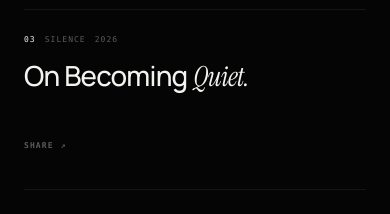
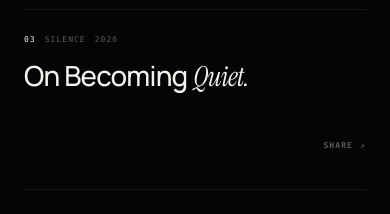
Before and after one commit to shahriarbappy60-ship-it/personal-universe, a React (Vite) app: page /wonder in a window 390 px wide. Shown: the part 1700-1914 px from the top of the page. Built offline with nearby package versions, Linux system fonts and the light colour scheme.

Commit message:
Stabilize Wonder writing layout across desktop and mobile

```diff
--- a/src/styles/wonder.css
+++ b/src/styles/wonder.css
@@ -1121,6 +1121,7 @@ html[data-theme="light"] .wonder-essay-pill-cta {
 /* =========================================================
    WONDER WRITINGS — UNIFIED PERSONAL ARCHIVE
    One writing. One DOM. Expand in place.
+   Desktop and mobile share the same interaction model.
 ========================================================= */
 .wonder-writings-section{border-bottom:none}
 .wonder-writings-ledger{width:100%;border-top:1px solid var(--line-soft)}
@@ -1157,11 +1158,28 @@ html[data-theme="light"] .wonder-essay-pill-cta {
   text-wrap:balance;
 }
 .wonder-writing-title em{font-family:var(--serif);font-weight:400;font-style:italic}
-.wonder-writing-expand{display:grid;grid-template-rows:0fr;transition:grid-template-rows .72s var(--ease)}
+.wonder-writing-expand{
+  display:grid;
+  grid-template-rows:0fr;
+  transition:grid-template-rows .78s var(--ease);
+}
 .wonder-writing-expand.is-expanded{grid-template-rows:1fr}
-.wonder-writing-expand-inner{min-height:0;overflow:hidden;opacity:0;transform:translateY(-8px);transition:opacity .42s var(--ease),transform .72s var(--ease)}
-.wonder-writing-expand.is-expanded .wonder-writing-expand-inner{opacity:1;transform:translateY(0);transition-delay:.08s}
-.wonder-writing-body{max-width:68ch;padding-top:2px}
+.wonder-writing-expand-inner{
+  min-height:0;
+  overflow:hidden;
+  opacity:0;
+  transform:translateY(-4px);
+  transition:opacity .5s var(--ease),transform .78s var(--ease);
+}
+.wonder-writing-expand.is-expanded .wonder-writing-expand-inner{
+  opacity:1;
+  transform:translateY(0);
+  transition-delay:.04s;
+}
+.wonder-writing-body{
+  max-width:68ch;
+  padding-top:2px;
+}
 .wonder-writing-body p{
   margin:0 0 16px;
   color:var(--muted);
@@ -1195,7 +1213,9 @@ html[data-theme="light"] .wonder-essay-pill-cta {
   min-height:32px;
   margin-top:26px;
 }
-.wonder-writing-read,.wonder-writing-close,.wonder-share-action{
+.wonder-writing-read,
+.wonder-writing-close,
+.wonder-share-action{
   display:inline-flex;
   align-items:center;
   gap:7px;
@@ -1213,28 +1233,57 @@ html[data-theme="light"] .wonder-essay-pill-cta {
   cursor:pointer;
 }
 .wonder-writing-read{color:var(--text)}
-.wonder-writing-close{margin-left:auto}
-.wonder-writing-read span,.wonder-writing-close span,.wonder-share-action span{transition:transform .35s var(--ease)}
-.wonder-writing-read:hover span,.wonder-writing-read:focus-visible span{transform:translateX(3px)}
-.wonder-writing-close:hover span,.wonder-writing-close:focus-visible span{transform:translateY(-1px) rotate(90deg)}
-.wonder-share-action{margin-left:0;color:var(--faint);transition:color .22s var(--ease)}
-.wonder-writing-read:hover,.wonder-writing-read:focus-visible,
-.wonder-writing-close:hover,.wonder-writing-close:focus-visible,
-.wonder-share-action:hover,.wonder-share-action:focus-visible{color:var(--text)}
-.wonder-writing-read:focus-visible,.wonder-writing-close:focus-visible,.wonder-share-action:focus-visible{outline:1px solid var(--line-strong);outline-offset:5px}
+.wonder-writing-close{color:var(--text)}
+.wonder-writing-read span,
+.wonder-writing-close span,
+.wonder-share-action span{transition:transform .35s var(--ease)}
+.wonder-writing-read:hover span,
+.wonder-writing-read:focus-visible span{transform:translateY(2px)}
+.wonder-writing-close:hover span,
+.wonder-writing-close:focus-visible span{transform:rotate(90deg)}
+.wonder-share-action{
+  margin-left:auto;
+  color:var(--faint);
+  transition:color .22s var(--ease);
+}
+.wonder-writing-read:hover,
+.wonder-writing-read:focus-visible,
+.wonder-writing-close:hover,
+.wonder-writing-close:focus-visible,
+.wonder-share-action:hover,
+.wonder-share-action:focus-visible{color:var(--text)}
+.wonder-writing-read:focus-visible,
+.wonder-writing-close:focus-visible,
+.wonder-share-action:focus-visible{
+  outline:1px solid var(--line-strong);
+  outline-offset:5px;
+}
+.wonder-writing-main.is-preview-clickable{cursor:pointer}
 .wonder-writing-row.is-open .wonder-writing-title{color:var(--text)}
-.wonder-writing-row.is-open .wonder-writing-main{padding-bottom:clamp(28px,3vw,40px)}
+
 @media(max-width:768px){
   .wonder-writing-main{padding:26px 0 28px}
   .wonder-writing-meta{margin-bottom:14px;gap:9px;font-size:8px}
-  .wonder-writing-title{max-width:none;font-size:clamp(22px,7vw,31px);line-height:1.13;margin-bottom:14px}
+  .wonder-writing-title{
+    max-width:none;
+    font-size:clamp(22px,7vw,31px);
+    line-height:1.13;
+    margin-bottom:14px;
+  }
   .wonder-writing-body{max-width:none}
   .wonder-writing-body p{font-size:15px;line-height:1.78;margin-bottom:14px}
   .wonder-writing-body p.lead{font-size:20px;line-height:1.45}
   .wonder-writing-body blockquote{margin:22px 0;padding-left:15px;font-size:18px}
   .wonder-writing-footer{margin-top:22px}
-  .wonder-writing-read,.wonder-writing-close,.wonder-share-action{font-size:8px;min-height:34px;padding:8px 0}
-  .wonder-writing-close{margin-left:auto}
+  .wonder-writing-read,
+  .wonder-writing-close,
+  .wonder-share-action{
+    font-size:8px;
+    min-height:34px;
+    padding:8px 0;
+  }
+  .wonder-writing-close{margin-left:0}
+  .wonder-share-action{margin-left:auto}
 }
 @media(max-width:420px){
   .wonder-writing-main{padding-top:24px;padding-bottom:26px}
@@ -1242,18 +1291,10 @@ html[data-theme="light"] .wonder-essay-pill-cta {
   .wonder-writing-body p{font-size:14.5px}
 }
 @media(prefers-reduced-motion:reduce){
-  .wonder-writing-expand,.wonder-writing-expand-inner,
-  .wonder-writing-read span,.wonder-writing-close span{transition:none!important}
+  .wonder-writing-expand,
+  .wonder-writing-expand-inner,
+  .wonder-writing-read span,
+  .wonder-writing-close span{transition:none!important}
   .wonder-writing-expand{grid-template-rows:auto}
   .wonder-writing-expand:not(.is-expanded){display:none}
 }
-
-.wonder-writing-main.is-preview-clickable{cursor:pointer}
-.wonder-writing-main.is-preview-clickable .wonder-writing-title,
-.wonder-writing-main.is-preview-clickable .wonder-writing-meta,
-.wonder-writing-main.is-preview-clickable .wonder-writing-footer{cursor:pointer}
-@media(max-width:768px){
-  .wonder-writing-row.is-open .wonder-writing-footer{justify-content:space-between}
-  .wonder-writing-row.is-open .wonder-writing-close{order:1;margin-left:0}
-  .wonder-writing-row.is-open .wonder-share-action{order:2;margin-left:auto}
-}
```
